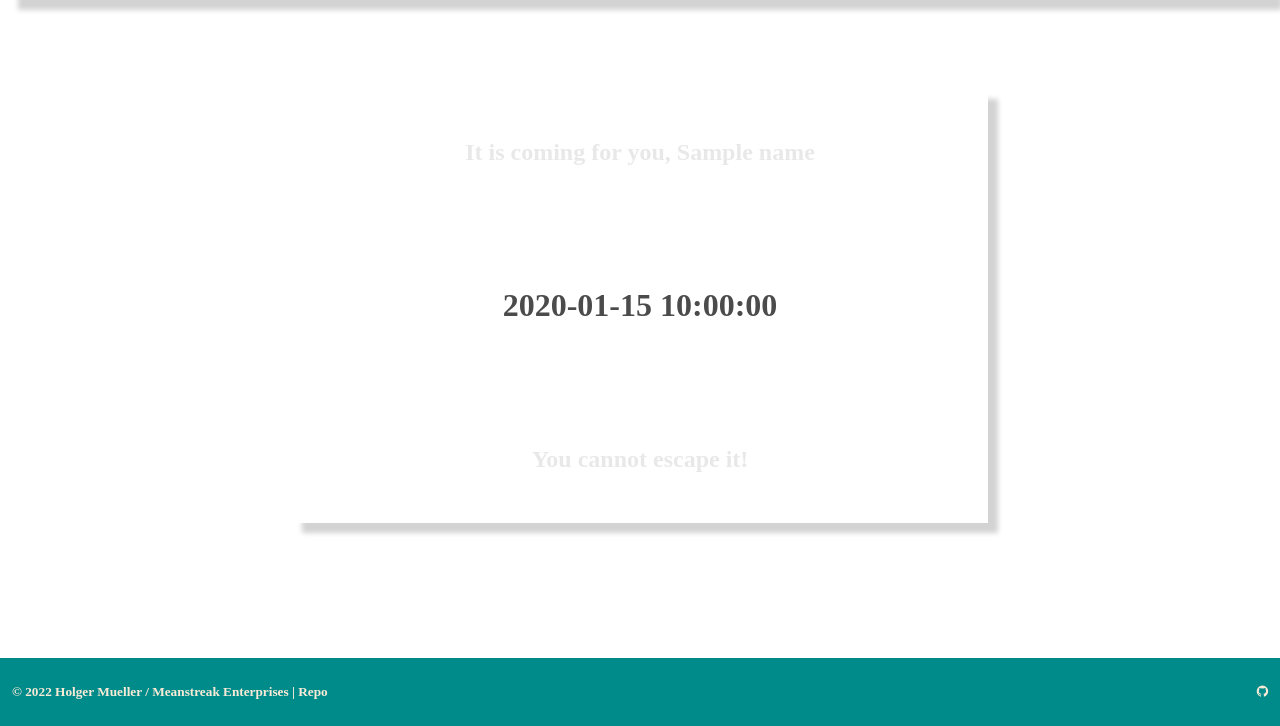
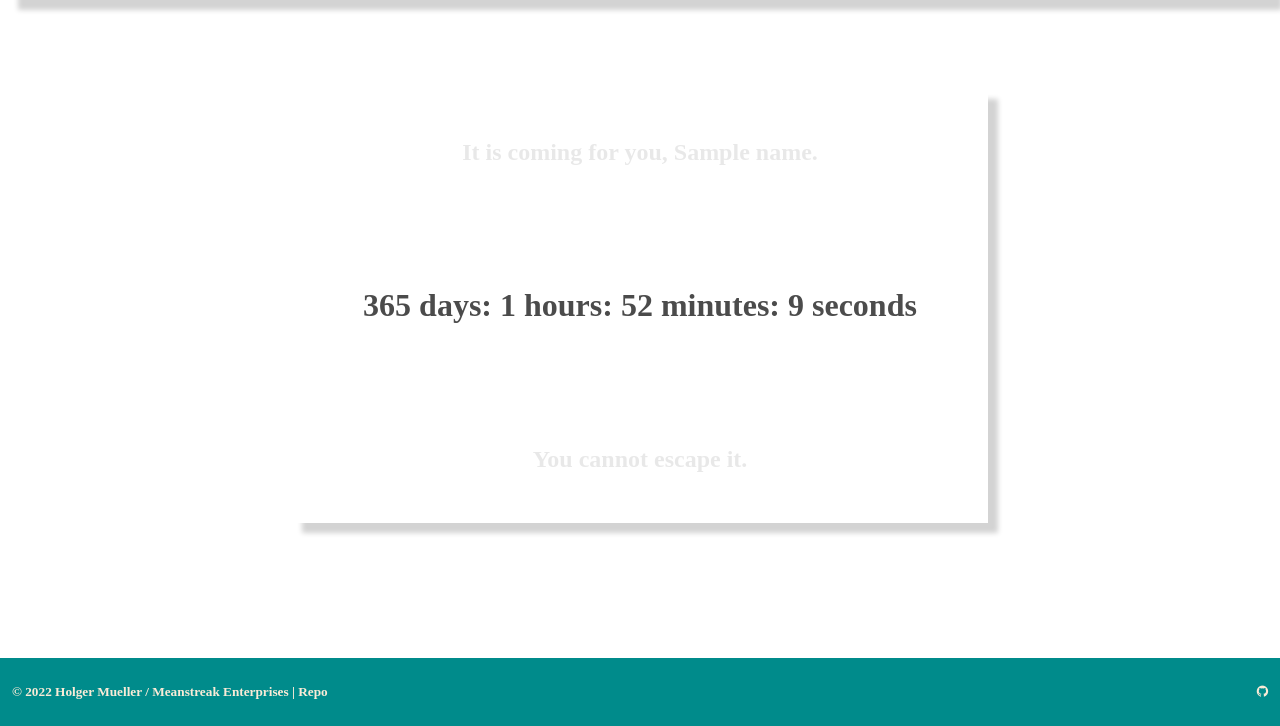
Before and after one commit to Holgermueller/countdown, a Flask app: template templates/index.html in a window 1280 px wide. Shown: the part 74-800 px from the top of the page. Run offline with Flask 2, Linux system fonts and the light colour scheme; the template is opened without the code that fills it: most values are stand-ins (such as "Sample title", 1, 10 or a date in 2020).

Commit message:
got timer working

```diff
--- a/app.py
+++ b/app.py
@@ -7,27 +7,27 @@ app = Flask(__name__)
 name = "Bryan"
 
 
-def countdown(stop):
-    while True:
-        difference = stop - datetime.datetime.now()
-        count_hours, rem = divmod(difference.seconds, 3600)
-        count_minutes, count_seconds = divmod(rem, 60)
-        if difference.days == 0 and count_hours == 0 and count_minutes == 0 and count_seconds == 0:
-            return '<h1>Time is up!!</h1>'
-        time.sleep(1)
-        return (str(difference.days) + " days(s) " + str(count_hours) + " hour(s) " + str(count_minutes) + " minute(s) " + str(count_seconds) + " second(s)")
+# def countdown(stop):
+#     while True:
+#         difference = stop - datetime.datetime.now()
+#         count_hours, rem = divmod(difference.seconds, 3600)
+#         count_minutes, count_seconds = divmod(rem, 60)
+#         if difference.days == 0 and count_hours == 0 and count_minutes == 0 and count_seconds == 0:
+#             count = '<h1>Time is up!!</h1>'
+#             break
+#         count = (str(difference.days) + " : " + str(count_hours) + " : " +
+#                  str(count_minutes) + " : " + str(count_seconds))
+#         return count
 
 
-end_time = datetime.datetime(2022, 8, 9, 0, 0, 0)
-
-
-display_time = countdown(end_time)
+# end_time = datetime.datetime(2022, 8, 9, 0, 0, 0)
+# display_time = countdown(end_time)
 
 
 @app.route('/', methods=['GET'])
 def display_countdown():
-
-    return render_template("index.html", name=name, display_time=display_time)
+    time.sleep(1)
+    return render_template("index.html", name=name)
 
 
 if __name__ == "__main__":
--- a/static/js/index.js
+++ b/static/js/index.js
@@ -0,0 +1,32 @@
+const countDownDate = new Date("Aug 9, 2023").getTime();
+
+const x = setInterval(function () {
+  let now = new Date().getTime();
+
+  let difference = countDownDate - now;
+
+  let days = Math.floor(difference / (1000 * 60 * 60 * 24));
+
+  let hours = Math.floor(
+    (difference % (1000 * 60 * 60 * 24)) / (1000 * 60 * 60)
+  );
+
+  let minutes = Math.floor((difference % (1000 * 60 * 60)) / (1000 * 60));
+
+  let seconds = Math.floor((difference % (1000 * 60)) / 1000);
+
+  document.getElementById("theCountdown").innerHTML =
+    days +
+    " days: " +
+    hours +
+    " hours: " +
+    minutes +
+    " minutes: " +
+    seconds +
+    " seconds";
+
+  if (difference < 0) {
+    clearInterval(x);
+    document.getElementById("theCountdown").innerHTML = "TIME'S UP!!";
+  }
+}, 1000);
--- a/templates/index.html
+++ b/templates/index.html
@@ -12,16 +12,16 @@
       rel="stylesheet"
       href="https://cdnjs.cloudflare.com/ajax/libs/font-awesome/4.7.0/css/font-awesome.min.css"
     />
-    <title>30 | Countdown</title>
+    <title>Countdown to 30</title>
   </head>
   <body>
     <header>
       <h1 class="title">The countdown has begun!</h1>
     </header>
     <div class="countdown-container">
-      <h2 class="taunt">It is coming for you, {{name}}</h2>
-      <h1 class="the-countdown">{{display_time}}</h1>
-      <h2 class="taunt">You cannot escape it!</h2>
+      <h2 class="taunt">It is coming for you, {{name}}.</h2>
+      <h1 id="theCountdown" class="the-countdown"></h1>
+      <h2 class="taunt">You cannot escape it.</h2>
     </div>
     <footer>
       <h5 class="copy">
@@ -36,5 +36,7 @@
         ></a>
       </h5>
     </footer>
+
+    <script src=" {{url_for('static', filename='js/index.js')}} "></script>
   </body>
 </html>
```
